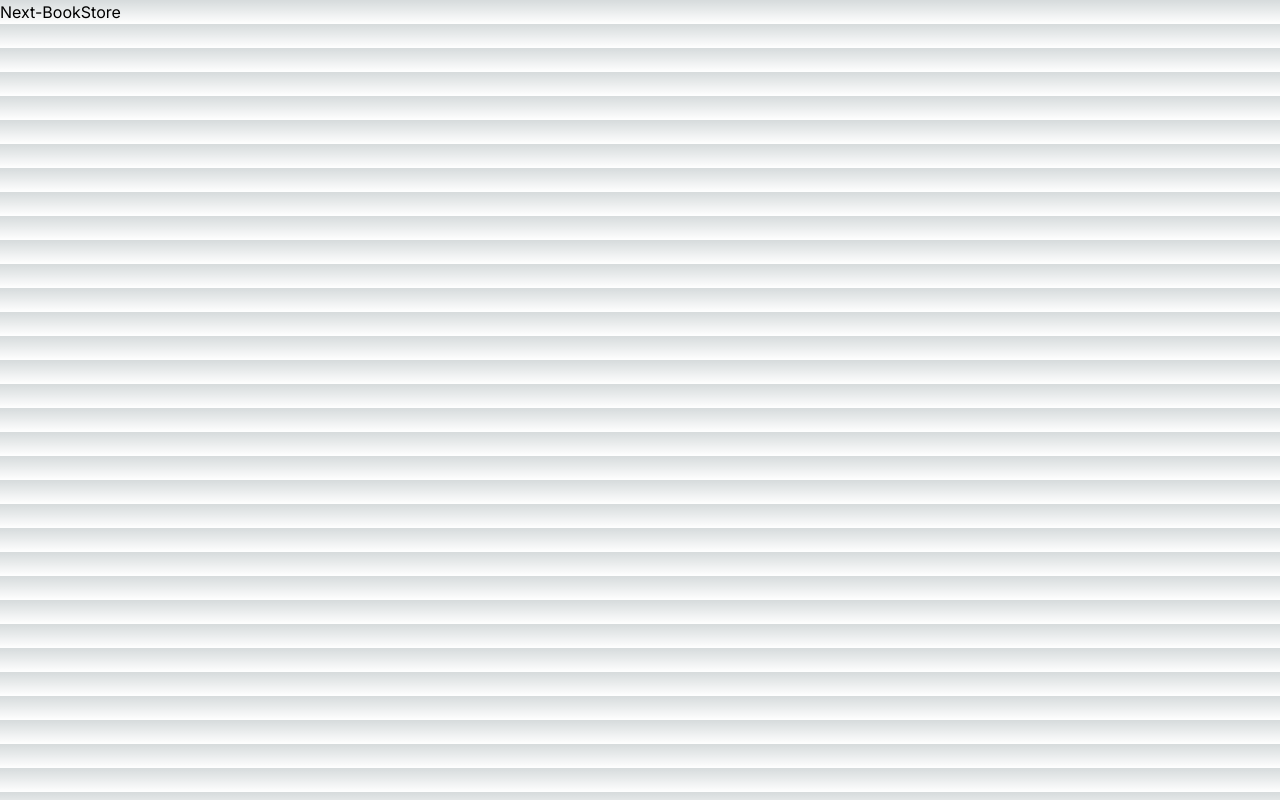
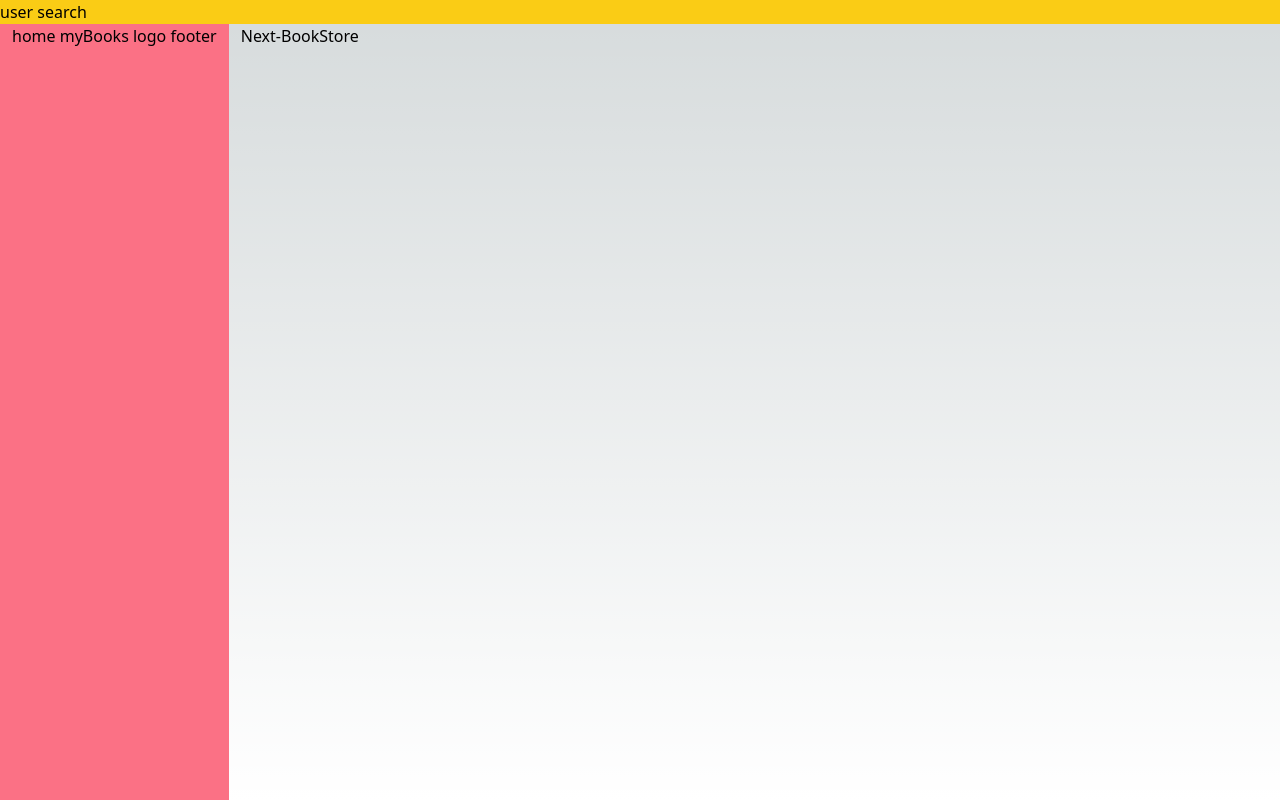
Before and after one commit to Yonasketema/next-bookStore, a Next.js app: page / in a window 1280 px wide. Built offline with nearby package versions, Linux system fonts and the light colour scheme.

Commit message:
add app layout

```diff
--- a/app/layout.tsx
+++ b/app/layout.tsx
@@ -16,7 +16,14 @@ export default function RootLayout({
 }>) {
   return (
     <html lang="en">
-      <body className={inter.className}>{children}</body>
+      <body>
+        <main className="grid h-screen  sm:grid-rows-[auto_1fr] sm:grid-cols-[auto_1fr]  ">
+          <header className="sm:col-span-2 bg-yellow-400">user search</header>
+
+          <aside className="bg-rose-400 px-3">home myBooks logo footer</aside>
+          <section className="px-3 overflow-y-scroll">{children}</section>
+        </main>
+      </body>
     </html>
   );
 }
```
